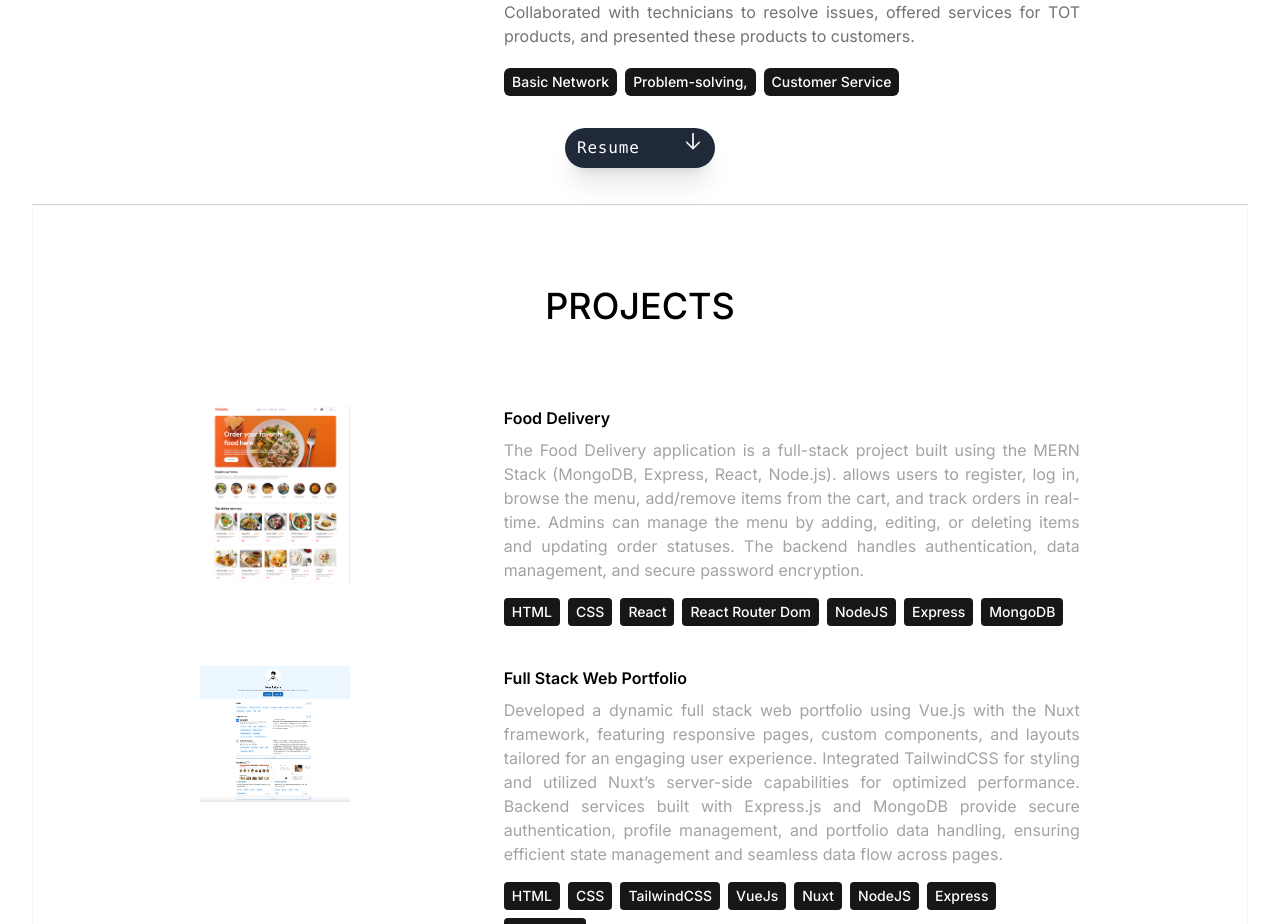
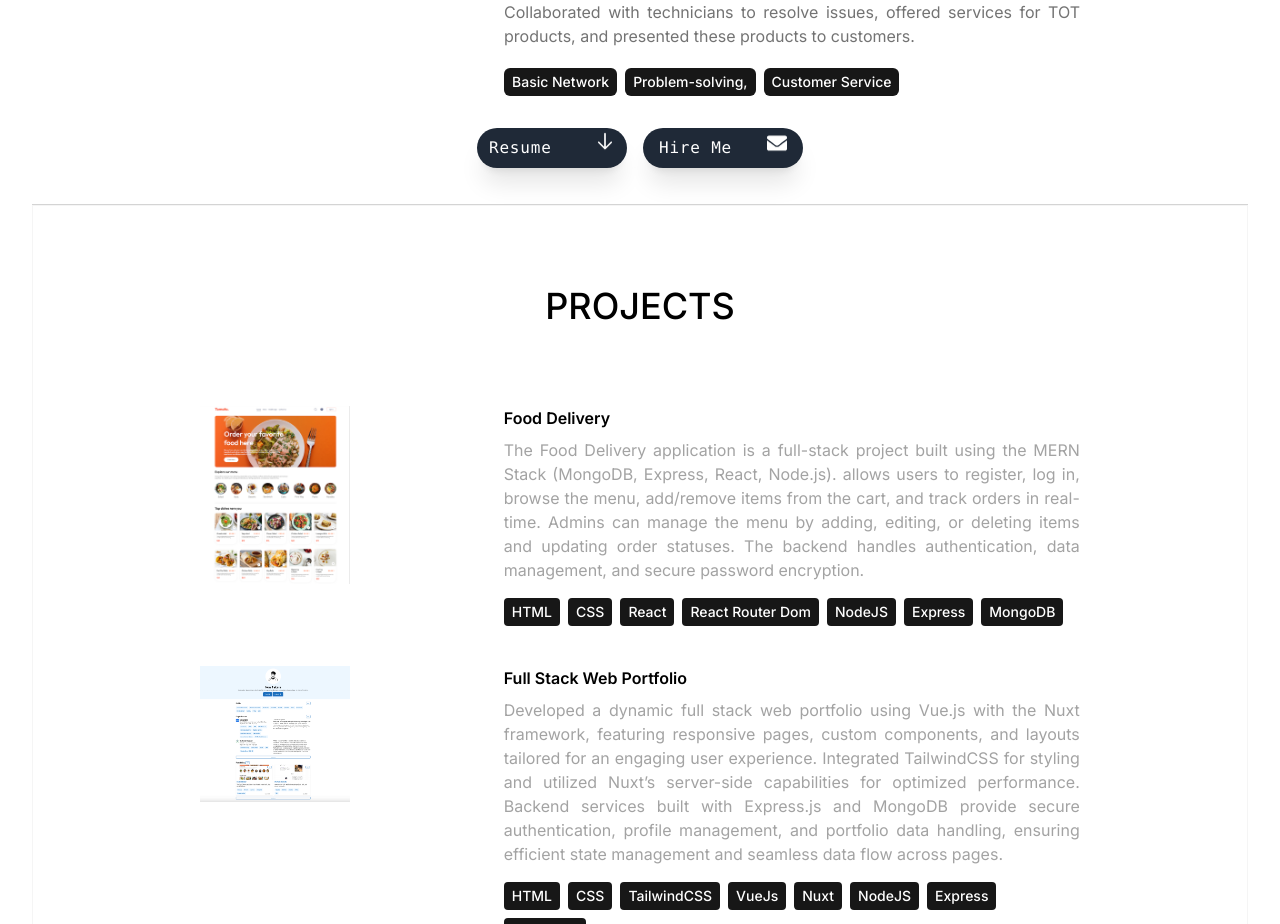
Before and after one commit to newpkorn/portfolio, a React (Vite) app: page / in a window 1280 px wide. Shown: the part 3841-4765 px from the top of the page. Built offline with nearby package versions, Linux system fonts and the light colour scheme; no server answers.

Commit message:
add hireMe button

```diff
--- a/src/components/Experiences.jsx
+++ b/src/components/Experiences.jsx
@@ -1,6 +1,7 @@
 import PropTypes from 'prop-types';
 import { useState } from 'react';
 import { EXPERIENCES } from '../constants/experiences';
+import { FaEnvelope } from 'react-icons/fa';
 import { motion } from 'framer-motion';
 
 const Experinces = ({ darkMode }) => {
@@ -107,7 +108,9 @@ const Experinces = ({ darkMode }) => {
               font-mono
               w-[150px]
               ${
-                darkMode ? 'hover:bg-gray-900' : 'text-white hover:bg-green-600'
+                darkMode
+                  ? 'bg-gray-900 text-white hover:bg-orange-500'
+                  : 'bg-gray-800 text-white hover:bg-orange-500'
               }
             `}
           >
@@ -127,6 +130,32 @@ const Experinces = ({ darkMode }) => {
               ></path>
             </svg>
           </button>
+
+          <a href="mailto:pakorn.soikham@gmail.com">
+            <button
+              className={`
+              flex items-center justify-between
+              px-4 py-2
+              rounded-full
+              tracking-wider
+              shadow-xl
+              hover:scale-105
+              duration-500
+              hover:ring-1
+              font-mono
+              w-[160px]
+              ml-4
+              ${
+                darkMode
+                  ? 'bg-gray-900 text-white hover:bg-orange-500'
+                  : 'bg-gray-800 text-white hover:bg-orange-500'
+              }
+            `}
+            >
+              Hire Me
+              <FaEnvelope className="w-5 h-5 animate-bounce" />
+            </button>
+          </a>
         </div>
 
         {/* Full-Screen Modal */}
```
